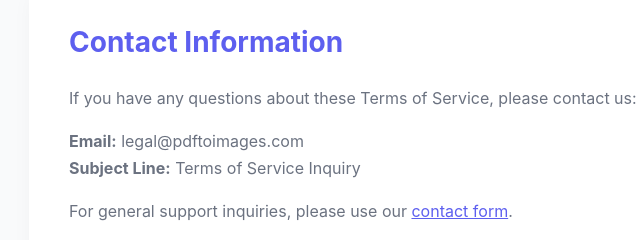
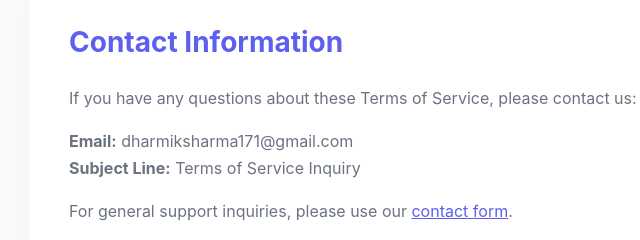
Before and after one commit to pdftoimages/pdftoimages.github.io, a plain HTML site: page terms.html in a window 1280 px wide. Shown: the part 6360-6600 px from the top of the page, 181-821 px from the left. Drawn offline with Linux system fonts and the light colour scheme.

Commit message:
Update terms.html

```diff
--- a/terms.html
+++ b/terms.html
@@ -487,7 +487,7 @@
             <h2>Contact Information</h2>
             <p>If you have any questions about these Terms of Service, please contact us:</p>
 
-            <p><strong>Email:</strong> legal@pdftoimages.com<br>
+            <p><strong>Email:</strong> dharmiksharma171@gmail.com<br>
             <strong>Subject Line:</strong> Terms of Service Inquiry</p>
 
             <p>For general support inquiries, please use our <a href="contact.html" style="color: var(--primary-color);">contact form</a>.</p>
```
